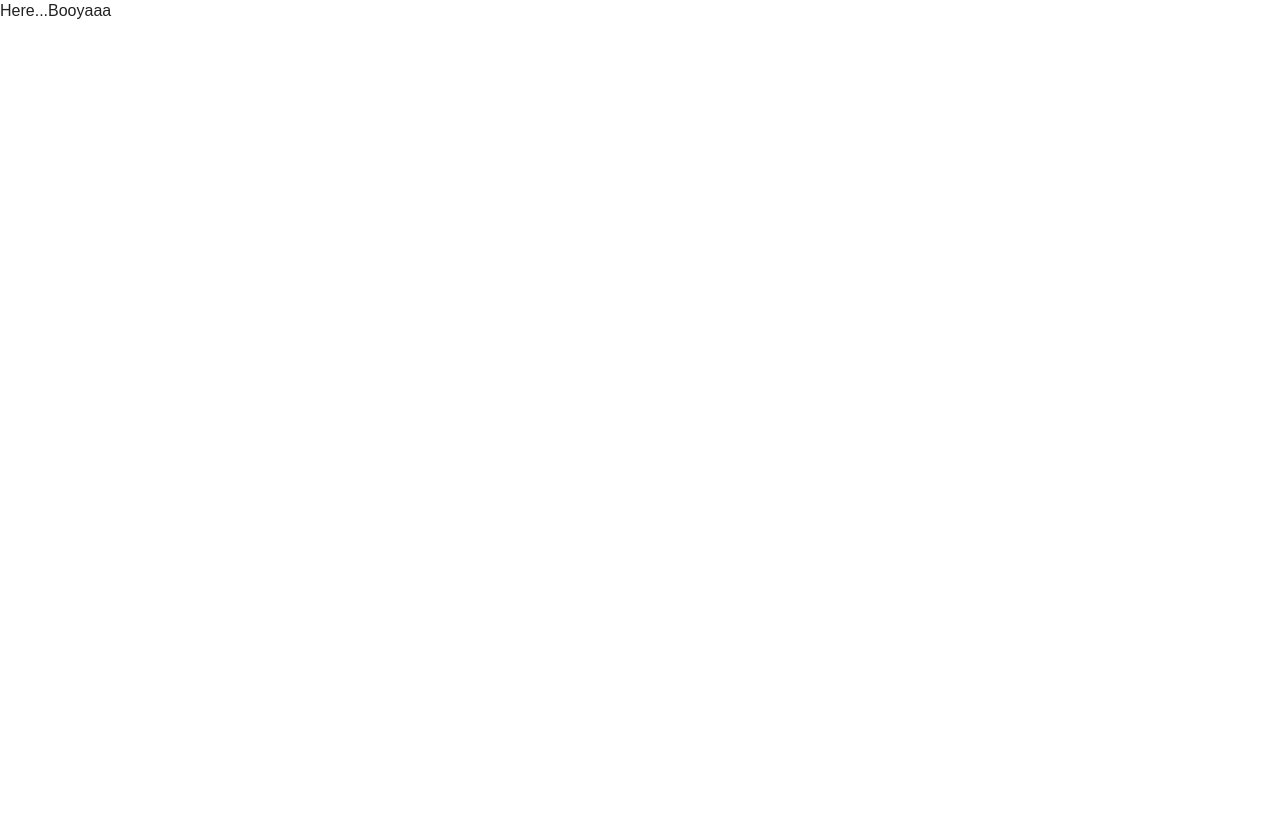
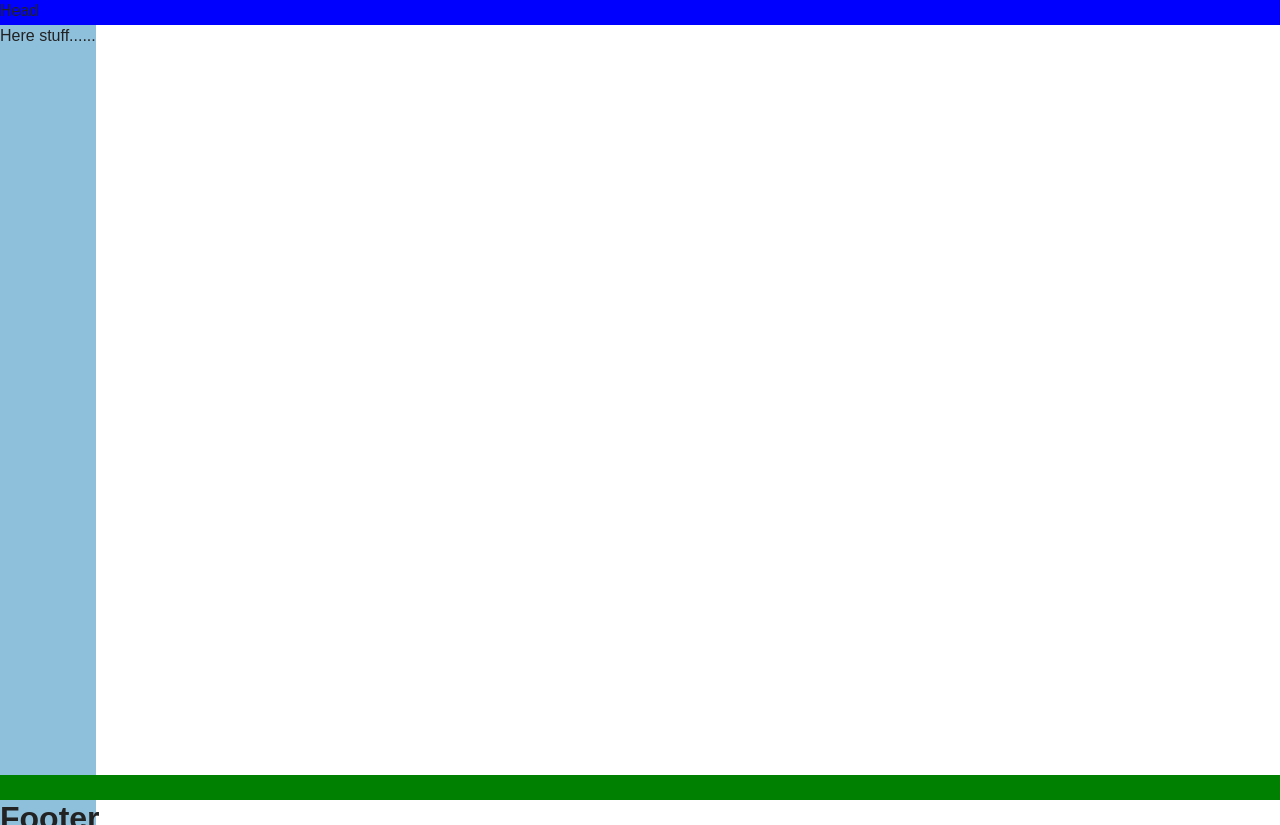
Before and after one commit to karmaCRM/BackboneMobile, a website: page public/index.html in a window 1280 px wide. Before the commit the page ends 800 px from the top, so only its background shows below. Drawn offline with Linux system fonts and the light colour scheme.

Commit message:
added header, footer and scrollbody

```diff
--- a/lib/backbone.mobile.js
+++ b/lib/backbone.mobile.js
@@ -12,7 +12,6 @@ Backbone.Mobile.CollectionView = Backbone.Marionette.CollectionView.extend({})
 Backbone.Mobile.CompositeView = Backbone.Marionette.CompositeView.extend({})
 Backbone.Mobile.Layout = Backbone.Marionette.Layout.extend({})
 Backbone.Mobile.Application = Backbone.Marionette.Application.extend({
-
   // ------------------------------------
   // possibly add app init code here, determining platform etc
   // ------------------------------------
--- /dev/null
+++ b/public/css/app.css
@@ -0,0 +1,30 @@
+html, body { height: 100%; }
+
+.fixed-header {
+  z-index: 1;
+  position: fixed;
+  top: 0;
+  left: 0;
+  width: 100%;
+  height: 25px;
+  background: blue;
+}
+
+.scroll-body {
+  position: absolute;
+  top: 25px;
+  bottom: 25px;
+  height: 100%;
+  overflow: scroll;
+  background: #8EBFDB;
+}
+
+.fixed-footer {
+  z-index: 1;
+  position: fixed;
+  bottom: 0;
+  left: 0;
+  width: 100%;
+  height: 25px;
+  background: green;
+}
--- a/public/index.html
+++ b/public/index.html
@@ -21,6 +21,8 @@
     <script>(function(a,b,c){if(c in b&&b[c]){var d,e=a.location,f=/^(a|html)$/i;a.addEventListener("click",function(a){d=a.target;while(!f.test(d.nodeName))d=d.parentNode;"href"in d&&(d.href.indexOf("http")||~d.href.indexOf(e.host))&&(a.preventDefault(),e.href=d.href)},!1)}})(document,window.navigator,"standalone")</script>
     <link rel="stylesheet" href="css/normalize.css">
     <link rel="stylesheet" href="css/main.css">
+    <link rel="stylesheet" href="css/app.css">
+
     <!-- core libs -->
     <script src="javascripts/helper.js"></script>
     <script src="javascripts/modernizr-2.6.1.min.js"></script>
@@ -38,7 +40,11 @@
     <script src="javascripts/app.js"></script>
   </head>
   <body>
-    <div id="app"></div>
+    <div id="app">
+      <div class='fixed-header'>Head</div>
+      <div class='scroll-body'>Here stuff......</div>
+      <div class='fixed-footer'><h1>Footer</h1></div>
+    </div>
   </body>
   <script type="text/javascript" charset="utf-8">
     $(function(){ App.start() })
--- a/public/javascripts/app.js
+++ b/public/javascripts/app.js
@@ -24,7 +24,7 @@ App.setupMainRegion('#app');
 // =======================================
 
 App.Views.Home = Backbone.Marionette.ItemView.extend({
-  template: "<h1>Here...Booyaaa</h1>",
+  template: "",
   onRender: function(){
   }
 })
```
